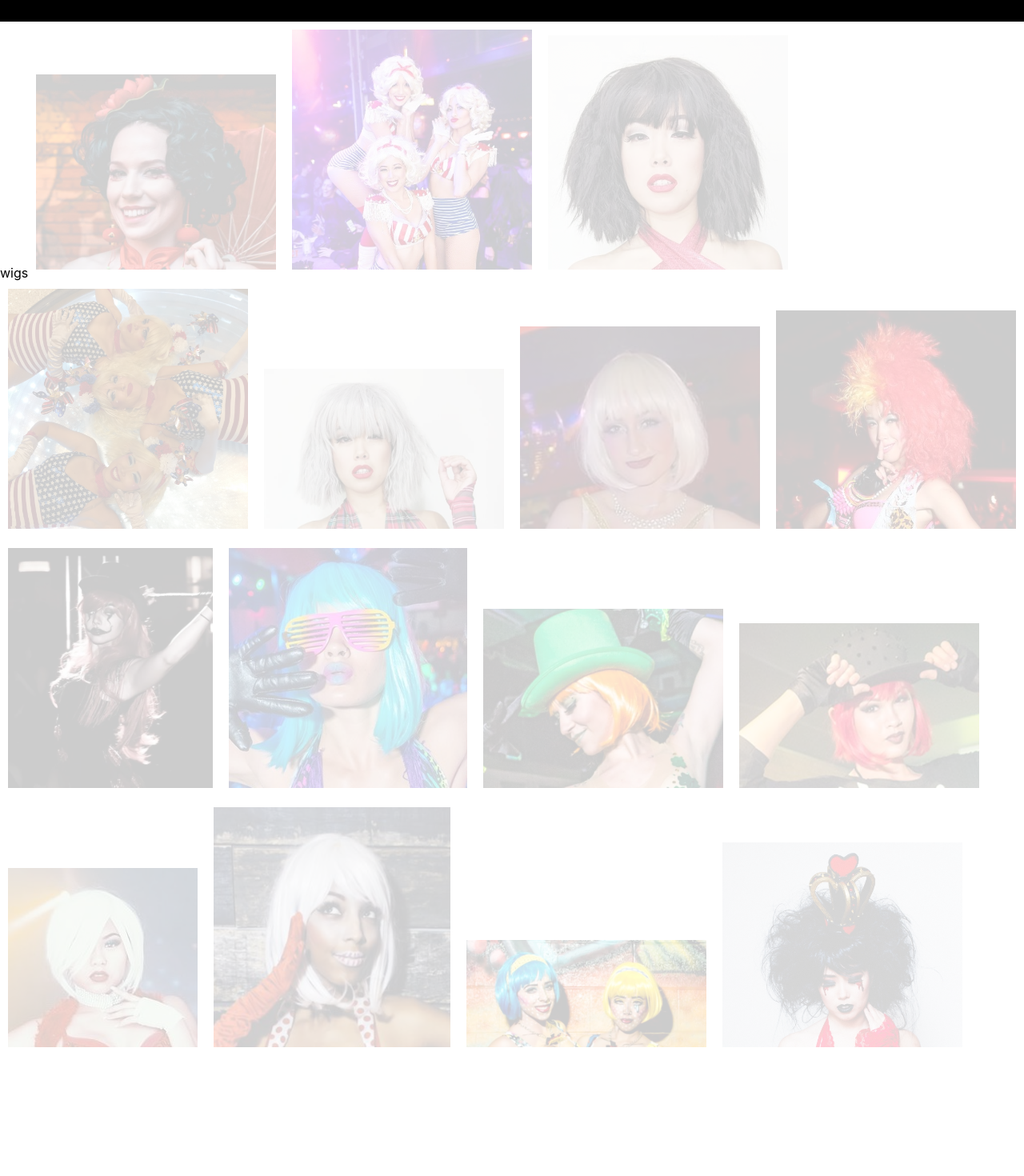
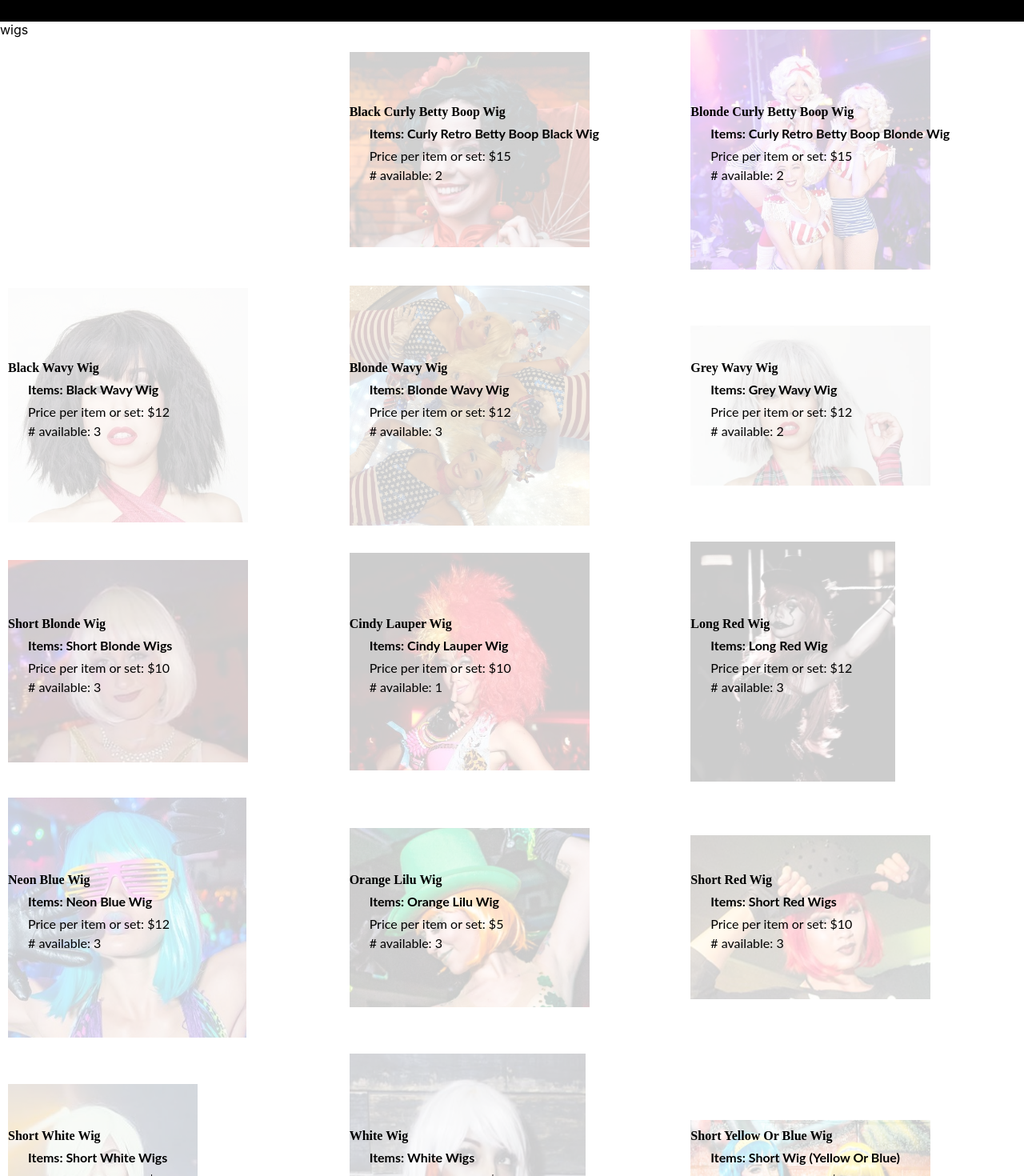
Before and after one commit to alvillaraza/boss-marketplace, a React (Create React App) app: page /wigs in a window 1280 px wide. Shown: the part 100-1570 px from the top of the page at 80% size. Before the commit the page ends 1423 px from the top, so only its background shows below. Built offline with nearby package versions, Linux system fonts and the light colour scheme; a web font is replaced by a local one.

Commit message:
wigs description

```diff
--- a/src/Accessories/Accessories.js
+++ b/src/Accessories/Accessories.js
@@ -1,15 +1,16 @@
 import accessoriesData from "./data";
+import Description from "./Description";
 
 function Accessories() {
   return (
-    <div>
+    <div className="category-wrapper">
       Accessories
       {accessoriesData.map((accessories) => {
-        console.log(accessories);
         return (
-          <>
+          <div className="photo">
             <img src={accessories.image} alt={accessories.name} />
-          </>
+            <Description accessoriesName={accessories.name} itemized={accessories.available} />
+          </div>
         );
       })}
     </div>
--- /dev/null
+++ b/src/Accessories/Description.js
@@ -0,0 +1,18 @@
+
+function Description({ accessoriesName, itemized }) {
+  return (
+    <div className="description-wrapper">
+      <h4>{accessoriesName}</h4>
+      {itemized.map((item, idx) => {
+        return (
+          <div className="description" key={idx}>
+            <p className="item-title">Items: {item.item}</p>
+            <p>Price per item or set: ${item.price}</p>
+            <p># available: {item.count}</p>
+          </div>
+        );
+      })}
+    </div>
+  );
+}
+export default Description;
--- /dev/null
+++ b/src/Wigs/Description.js
@@ -0,0 +1,17 @@
+function Description({ wigsName, itemized }) {
+  return (
+    <div className="description-wrapper">
+      <h4>{wigsName}</h4>
+      {itemized.map((item, idx) => {
+        return (
+          <div className="description" key={idx}>
+            <p className="item-title">Items: {item.item}</p>
+            <p>Price per item or set: ${item.price}</p>
+            <p># available: {item.count}</p>
+          </div>
+        );
+      })}
+    </div>
+  );
+}
+export default Description;
--- a/src/Wigs/Wigs.js
+++ b/src/Wigs/Wigs.js
@@ -1,16 +1,20 @@
 import wigsData from "./data";
+import Description from "./Description";
 
 function Wigs() {
   return (
     // todo: add marie antoinette wig
-    <div>
+    <div className="category-wrapper">
       wigs
       {wigsData.map((wigs) => {
-        console.log(wigs);
         return (
-          <>
+          <div className="photo">
             <img src={wigs.image} alt={wigs.name} />
-          </>
+            <Description
+              wigsName={wigs.name}
+              itemized={wigs.available}
+            />
+          </div>
         );
       })}
     </div>
--- a/src/Wigs/data.js
+++ b/src/Wigs/data.js
@@ -16,66 +16,170 @@ import yellow_blue_wig from './assets/yellow_blue_wig.jpeg'
 
 const wigsData = [
   {
-        name: 'Black Curly Betty Boop Wig',
-        image: black_curly_betty_boop
+    name: "Black Curly Betty Boop Wig",
+    image: black_curly_betty_boop,
+    available: [
+      {
+        item: "curly retro betty boop black wig",
+        price: 15,
+        count: 2,
+      },
+    ],
   },
   {
-        name: 'Blonde Curly Betty Boop Wig',
-        image: blonde_betty_boop
+    name: "Blonde Curly Betty Boop Wig",
+    image: blonde_betty_boop,
+    available: [
+      {
+        item: "curly retro betty boop blonde wig",
+        price: 15,
+        count: 2,
+      },
+    ],
   },
   {
-        name: 'Black Wavy Wig',
-        image: black_curly
+    name: "Black Wavy Wig",
+    image: black_curly,
+    available: [
+      {
+        item: "black wavy wig",
+        price: 12,
+        count: 3,
+      },
+    ],
   },
   {
-        name: 'Blonde Wavy Wig',
-        image: blonde_curly
+    name: "Blonde Wavy Wig",
+    image: blonde_curly,
+    available: [
+      {
+        item: "blonde wavy wig",
+        price: 12,
+        count: 3,
+      },
+    ],
   },
   {
-        name: 'Grey Wavy Wig',
-        image: grey_curly
+    name: "Grey Wavy Wig",
+    image: grey_curly,
+    available: [
+      {
+        item: "grey wavy wig",
+        price: 12,
+        count: 2,
+      },
+    ],
   },
   {
-        name: 'Short Blonde Wig',
-        image: blonde_wig
+    name: "Short Blonde Wig",
+    image: blonde_wig,
+    available: [
+      {
+        item: "short blonde wigs",
+        price: 10,
+        count: 3,
+      },
+    ],
   },
   {
-        name: 'Cindy Lauper Wig',
-        image: cindy_lauper
+    name: "Cindy Lauper Wig",
+    image: cindy_lauper,
+    available: [
+      {
+        item: "cindy lauper wig",
+        price: 10,
+        count: 1,
+      },
+    ],
   },
   {
-        name: 'Long Red Wig',
-        image: long_red_wig
+    name: "Long Red Wig",
+    image: long_red_wig,
+    available: [
+      {
+        item: "long red wig",
+        price: 12,
+        count: 3,
+      },
+    ],
   },
   {
-        name: 'Neon Blue Wig',
-        image: neon_blue
+    name: "Neon Blue Wig",
+    image: neon_blue,
+    available: [
+      {
+        item: "neon blue wig",
+        price: 12,
+        count: 3,
+      },
+    ],
   },
   {
-        name: 'Orange Lilu Wig',
-        image: orange_wig
+    name: "Orange Lilu Wig",
+    image: orange_wig,
+    available: [
+      {
+        item: "orange lilu wig",
+        price: 5,
+        count: 3,
+      },
+    ],
   },
   {
-        name: 'Short Red Wig',
-        image: red_wig
+    name: "Short Red Wig",
+    image: red_wig,
+    available: [
+      {
+        item: "short red wigs",
+        price: 10,
+        count: 3,
+      },
+    ],
   },
   {
-        name: 'Short White Wig',
-        image: short_white_wig
+    name: "Short White Wig",
+    image: short_white_wig,
+    available: [
+      {
+        item: "short white wigs",
+        price: 10,
+        count: 3,
+      },
+    ],
   },
   {
-        name: 'White Wig',
-        image: white_wigs
+    name: "White Wig",
+    image: white_wigs,
+    available: [
+      {
+        item: "white wigs",
+        price: 10,
+        count: 3,
+      },
+    ],
   },
   {
-        name: 'Short Yellow Blue Wig',
-        image: yellow_blue_wig
+    name: "Short Yellow or Blue Wig",
+    image: yellow_blue_wig,
+    available: [
+      {
+        item: "short wig (yellow or blue)",
+        price: 10,
+        count: 2,
+      },
+    ],
   },
   {
-        name: 'Red Queen Wig',
-        image: red_queen
+    name: "Red Queen Wig",
+    image: red_queen,
+    available: [
+      {
+        item: "Red queen wig",
+        price: 15,
+        count: 2,
       },
-
-]
+    ],
+  },
+];
 
 export default wigsData
```
Also changed, not shown: src/Hats/Hats.js (+0 -20 lines). Lines whose indentation alone changed are shown as unchanged.
